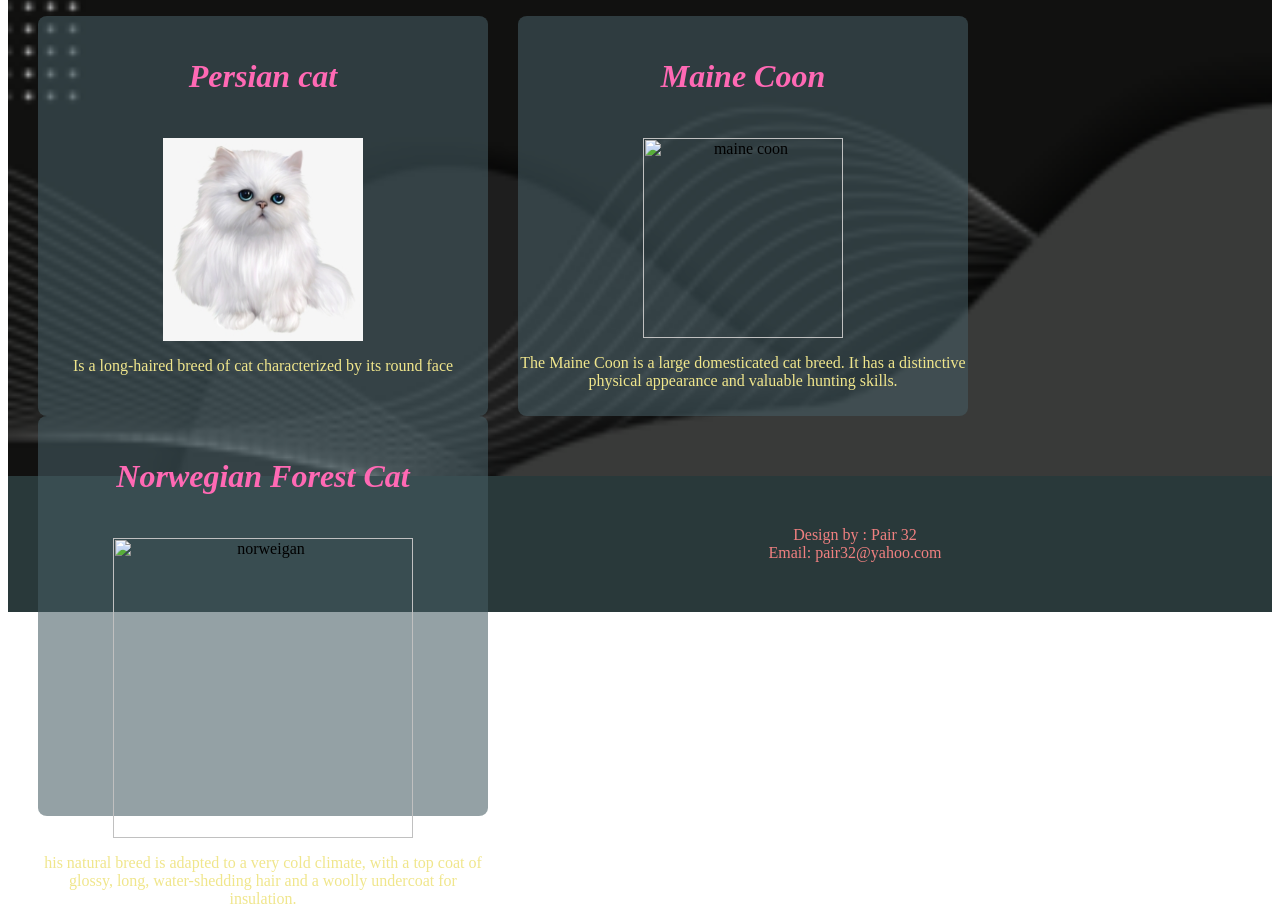
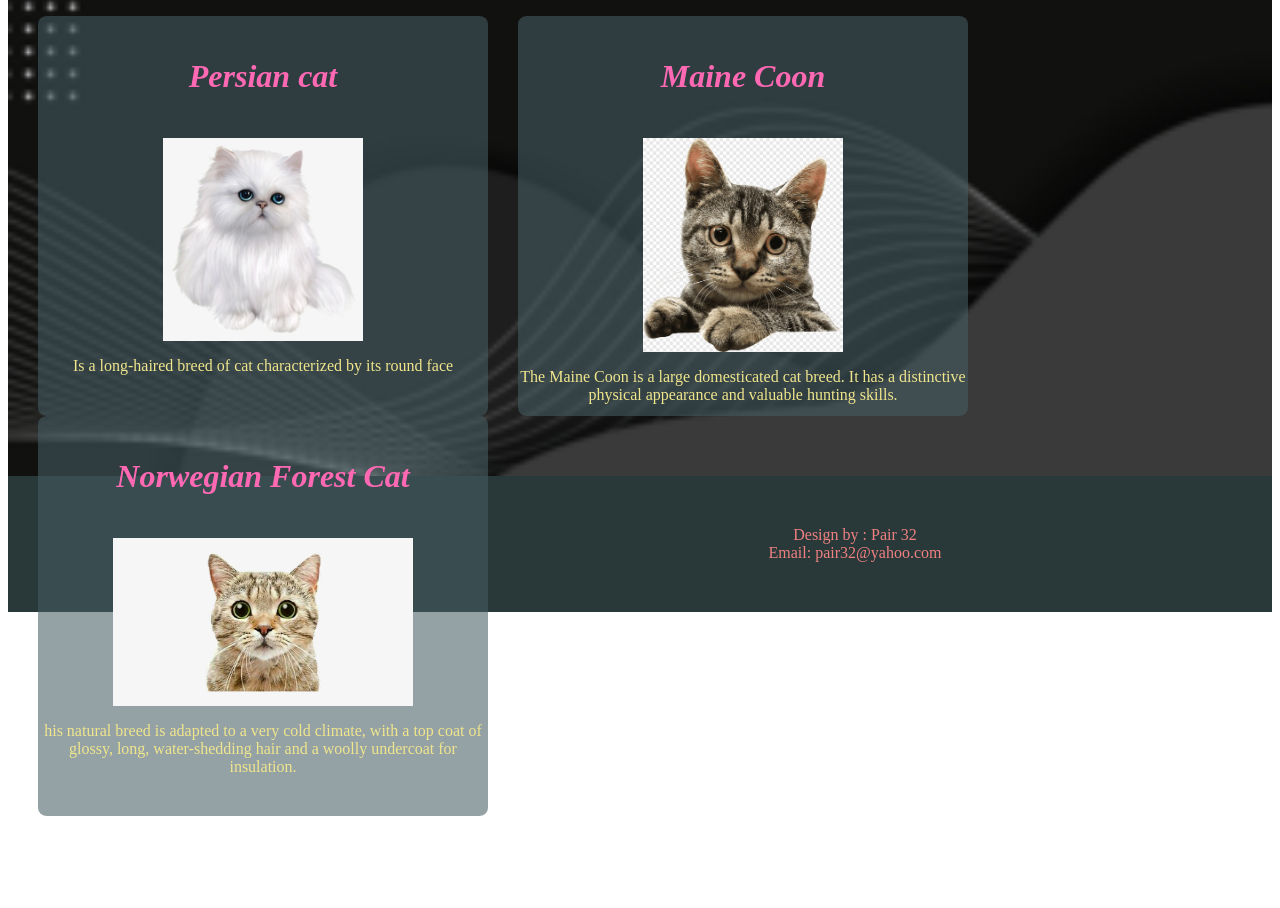
Before and after one commit to verowangari/lets-talk-about-cats, a plain HTML site: page index.html in a window 1280 px wide. Shown: the part 779-1687 px from the top of the page. After the commit the page ends 1595 px from the top, so only its background shows below. Drawn offline with Linux system fonts and the light colour scheme; the site is published under a folder, as on GitHub Pages, so addresses that start at the root find nothing.

Commit message:
removed forward slash on images sources

```diff
--- a/index.html
+++ b/index.html
@@ -50,13 +50,13 @@
             </div>
             <div class="column">
                 <h4> <em> Maine Coon</em></h4>
-                <img src="/images/cat.png" alt="maine coon" width="200px">
+                <img src="images/cat.png" alt="maine coon" width="200px">
                 <p>The Maine Coon is a large domesticated cat breed.
                     It has a distinctive physical appearance and valuable hunting skills.</p>
             </div>
             <div class="column">
                 <h4> <em> Norwegian Forest Cat </em></h4>
-                <img src="/images/tabbycat.png" alt="norweigan" width="300px">
+                <img src="images/tabbycat.png" alt="norweigan" width="300px">
                 <p>his natural breed is adapted to a very cold climate, with a top coat of glossy,
                     long, water-shedding hair and a woolly undercoat for insulation. </p>
             </div>
```
